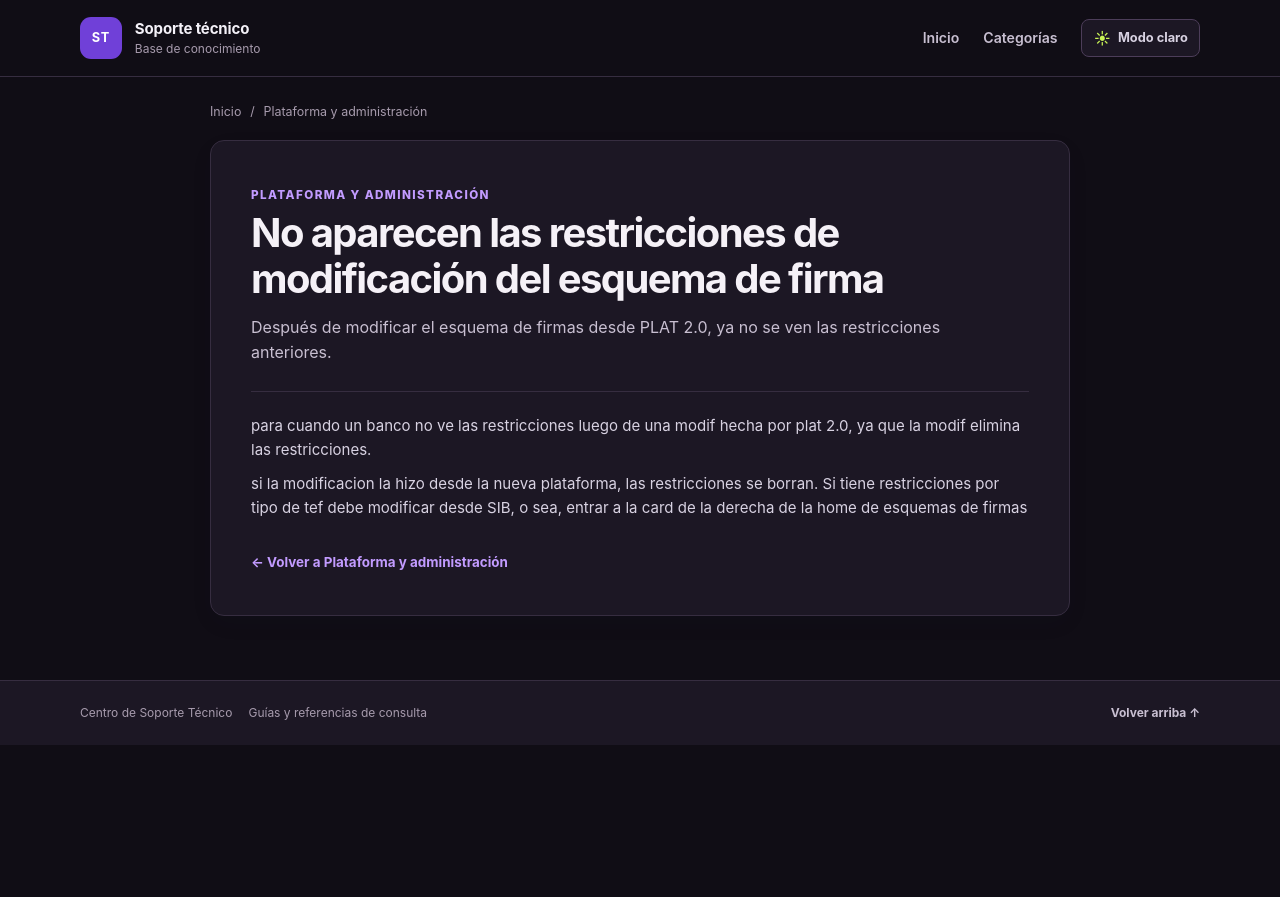
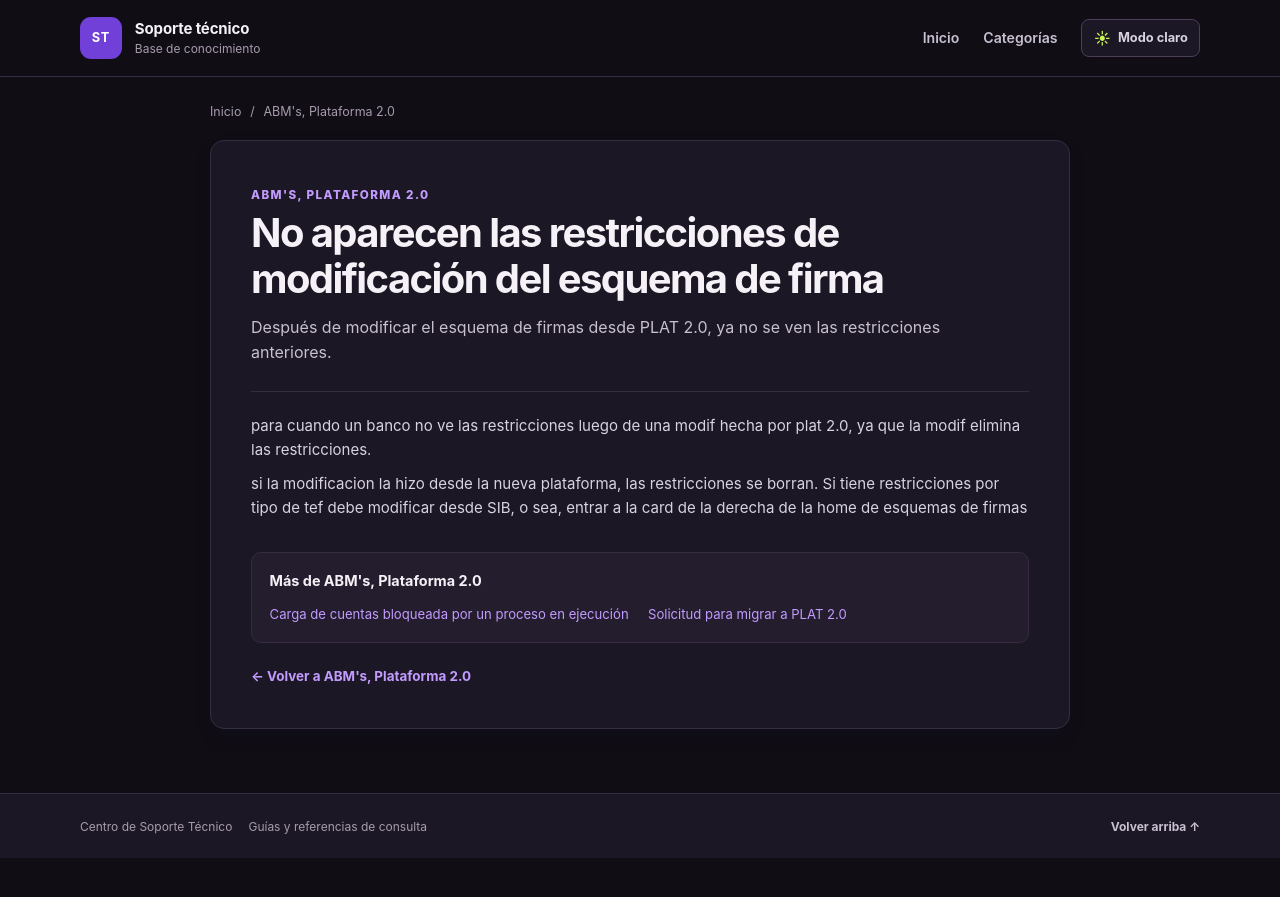
Before and after one commit to Franklizcano/kevin-web, a Jekyll site: the page built from contenido/04-plataforma-administracion/restricciones-esquema-firma-no-visibles.md, in a window 1280 px wide. Shown: the top 897 px of the page. Built offline with Jekyll 4.4.1, drawn with Linux system fonts in a browser that asks for light colours.

Commit message:
Apply support site changes

```diff
--- a/contenido/04-plataforma-administracion/restricciones-esquema-firma-no-visibles.md
+++ b/contenido/04-plataforma-administracion/restricciones-esquema-firma-no-visibles.md
@@ -1,7 +1,7 @@
 ---
 title: No aparecen las restricciones de modificación del esquema de firma
 layout: article
-category: Plataforma y administración
+category: ABM's, Plataforma 2.0
 summary: Después de modificar el esquema de firmas desde PLAT 2.0, ya no se ven las restricciones anteriores.
 status: revisado
 source: Esquemas de firma/no visualiza restricciones de modificacion.docx
```
